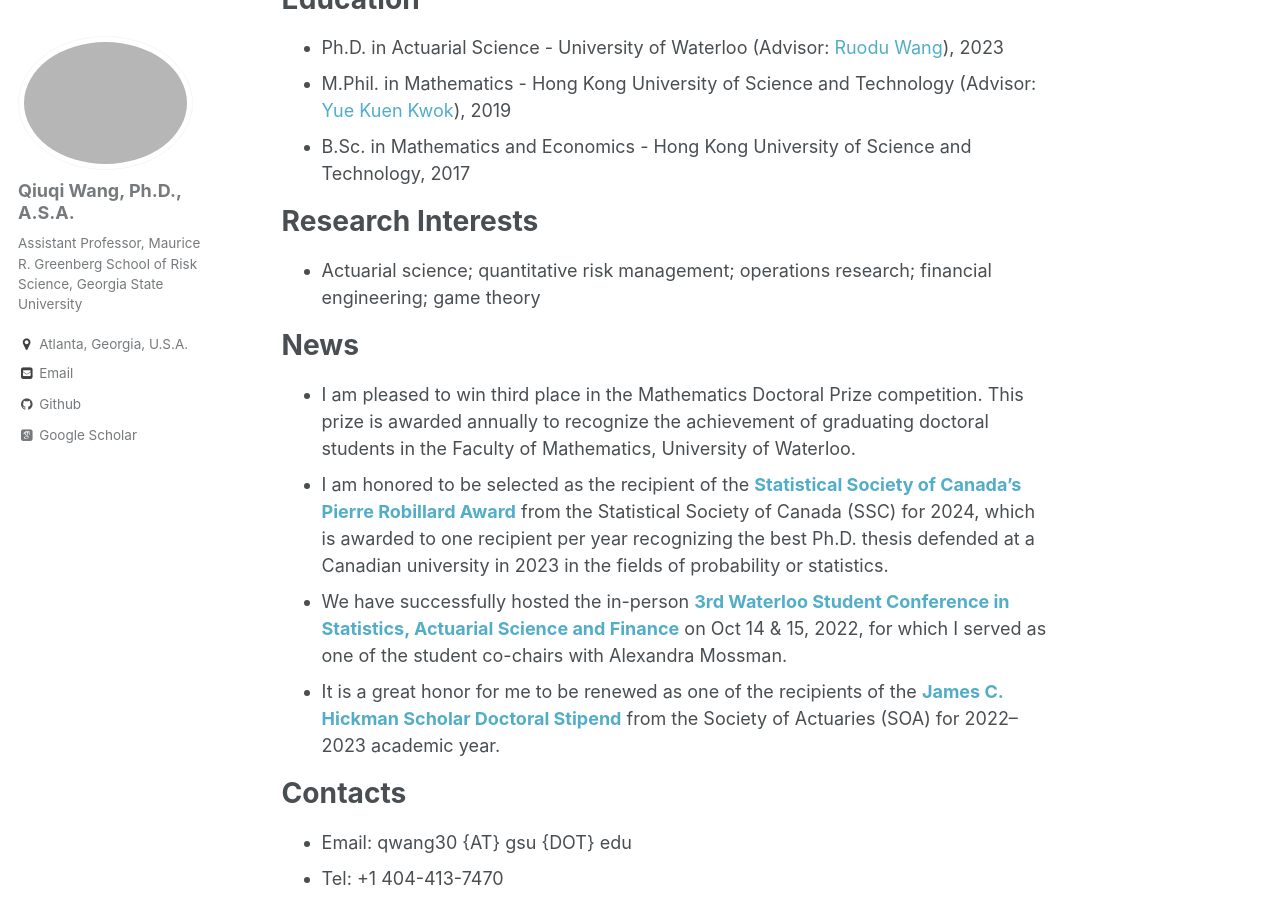
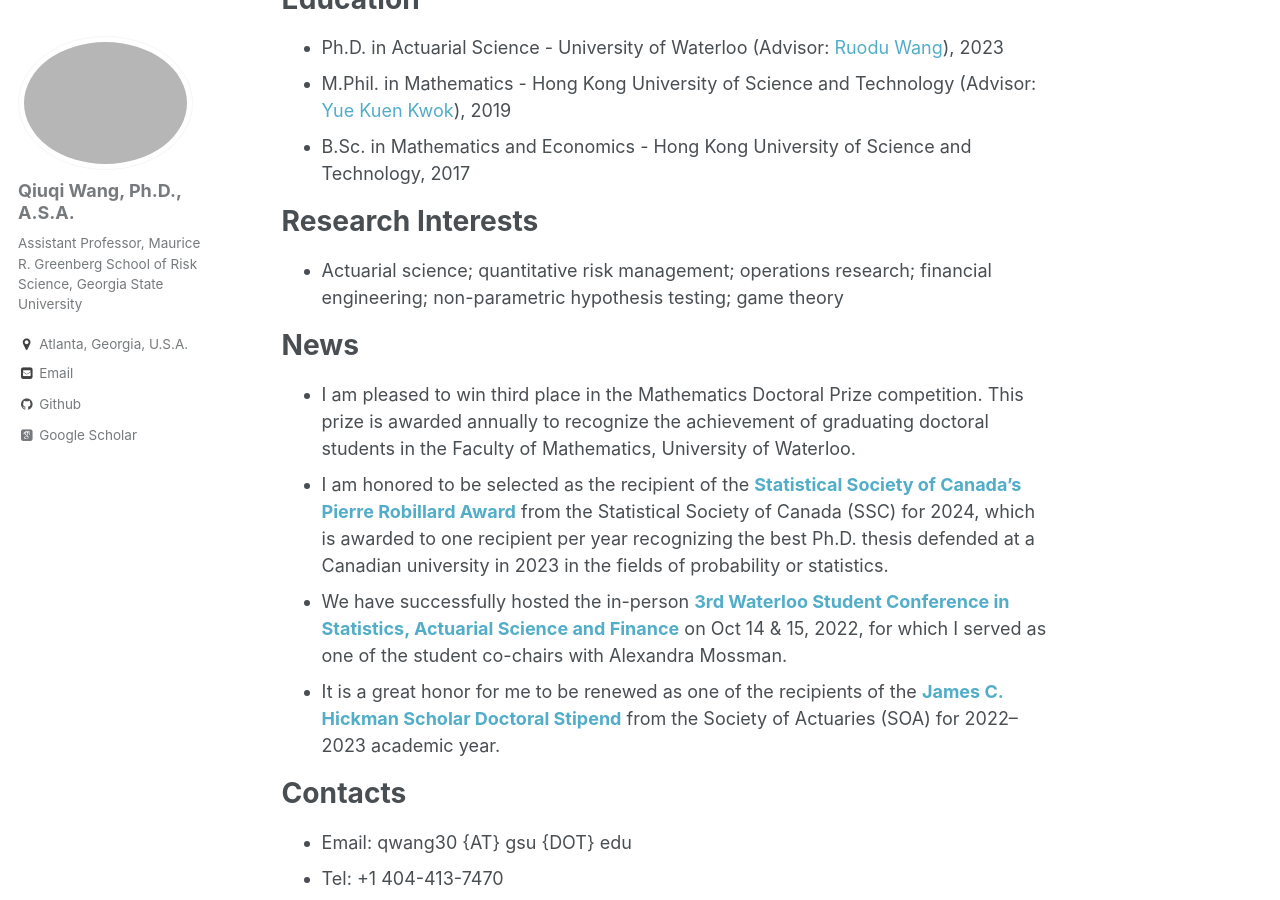
Before and after one commit to qwangan/qwangan.github.io, a Jekyll site: the page built from _pages/about.md, in a window 1280 px wide and 900 px high, scrolled down 607 px. Built offline with Jekyll 4.4.1, drawn with Linux system fonts in a browser that asks for light colours; some web fonts are replaced.

Commit message:
Update about.md

```diff
--- a/_pages/about.md
+++ b/_pages/about.md
@@ -21,7 +21,7 @@ redirect_from:
 * B.Sc. in Mathematics and Economics - Hong Kong University of Science and Technology, 2017
 
 # Research Interests
-* Actuarial science; quantitative risk management; operations research; financial engineering; game theory
+* Actuarial science; quantitative risk management; operations research; financial engineering; non-parametric hypothesis testing; game theory
 
 # News
 * I am pleased to win third place in the Mathematics Doctoral Prize competition. This prize is awarded annually to recognize the achievement of graduating doctoral students in the Faculty of Mathematics, University of Waterloo.
```
